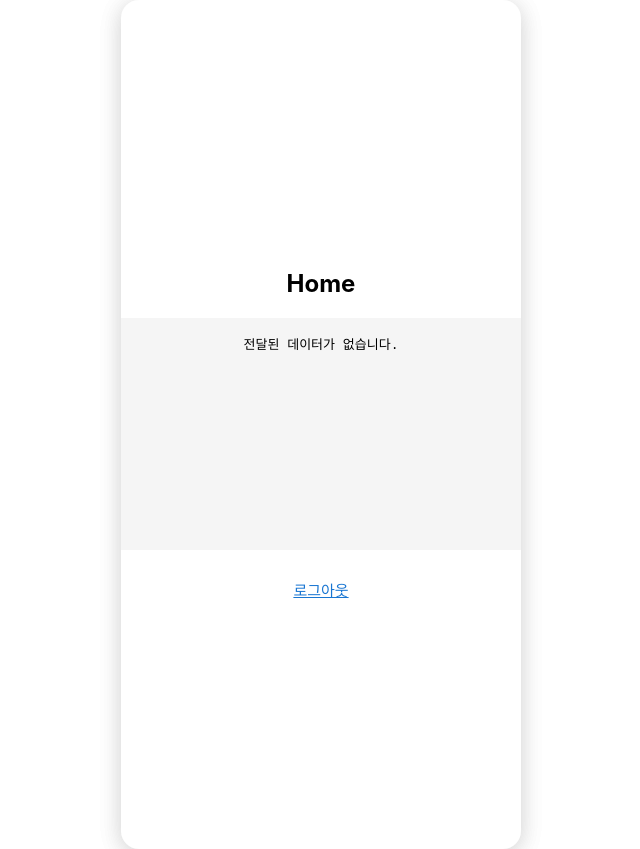
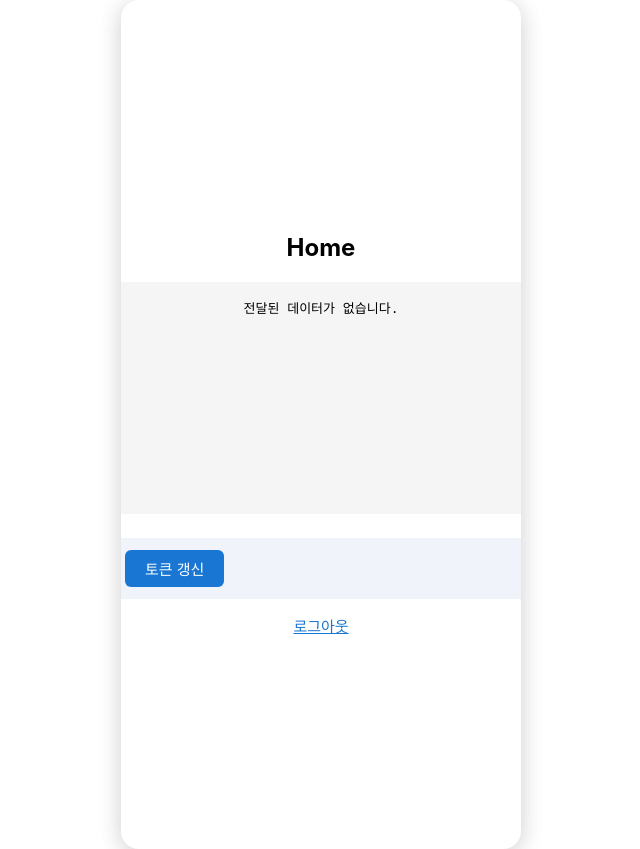
Before and after one commit to oyunojino/component_login_react, a React (Create React App) app: page /home in a window 1280 px wide. Shown: the whole page, without its empty margins (319-959 px from the left). Built offline with nearby package versions, Linux system fonts and the light colour scheme; no server answers; sample sign-in values are in the browser's storage.

Commit message:
access token 갱신 기능 추가

```diff
--- a/src/layout/Home.js
+++ b/src/layout/Home.js
@@ -1,26 +1,146 @@
-import React from "react";
-import { useLocation } from "react-router-dom";
+/* global BigInt */
+import React, { useEffect, useRef, useState } from "react";
+import { useNavigate, useLocation } from "react-router-dom";
 
 function Home() {
+  // 1. 라우터 및 기본 정보 세팅
   const location = useLocation();
   const resultData = location.state?.resultData;
+  const userInfo = JSON.parse(sessionStorage.getItem("userInfo") || "null");
+  const accessToken = userInfo?.accessToken;
   const API_BASE_URL = process.env.REACT_APP_API_BASE_URL || "";
+  const navigate = useNavigate();
 
+  // 2. 인증 토큰 파싱(JWT에서 payload 추출 및 Ticks 값 추출)
+  let ticks = null;
+  let payload = null;
+  if (accessToken) {
+    try {
+      // JWT의 payload 부분을 base64 디코딩
+      const base64Url = accessToken.split(".")[1];
+      const base64 = base64Url.replace(/-/g, "+").replace(/_/g, "/");
+      const jsonPayload = decodeURIComponent(
+        atob(base64)
+          .split("")
+          .map(function (c) {
+            return "%" + ("00" + c.charCodeAt(0).toString(16)).slice(-2);
+          })
+          .join("")
+      );
+      payload = JSON.parse(jsonPayload);
+      if (payload.Ticks) {
+        ticks = payload.Ticks;
+      }
+    } catch (e) {
+      // 파싱 실패 시 무시
+    }
+  }
+
+  // 3. 남은 시간 계산 함수 (Ticks → 남은 시간 문자열)
+  const getRemainText = (ticks) => {
+    try {
+      const getBigInt = (v) => {
+        if (typeof BigInt !== "undefined") return BigInt(v);
+        if (
+          typeof window !== "undefined" &&
+          typeof window.BigInt !== "undefined"
+        )
+          return window.BigInt(v);
+        throw new Error("BigInt is not supported");
+      };
+      const ticksBigInt = getBigInt(ticks);
+      const epochTicks = getBigInt("621355968000000000");
+      const msSinceEpoch = Number(
+        (ticksBigInt - epochTicks) / getBigInt(10000)
+      );
+      const now = new Date().getTime();
+      const diffMs = msSinceEpoch - now;
+      if (diffMs > 0) {
+        const diffSec = Math.floor(diffMs / 1000);
+        const hours = Math.floor((diffSec % (3600 * 24)) / 3600);
+        const minutes = Math.floor((diffSec % 3600) / 60);
+        const seconds = diffSec % 60;
+        return ` ${hours}시간 ${minutes}분 ${seconds}초`;
+      } else {
+        return "만료됨";
+      }
+    } catch {
+      return "";
+    }
+  };
+
+  // 4. 1초마다 남은 시간 갱신 (state 관리)
+  const [ticksRemainText, setTicksRemainText] = useState(
+    ticks ? getRemainText(ticks) : ""
+  );
+  useEffect(() => {
+    if (!ticks) return;
+    setTicksRemainText(getRemainText(ticks));
+    const interval = setInterval(() => {
+      setTicksRemainText(getRemainText(ticks));
+    }, 1000);
+    return () => clearInterval(interval);
+  }, [ticks]);
+
+  // 5. access token 갱신 함수 (refresh token 사용)
+  const handleRefreshToken = async () => {
+    const userInfo = JSON.parse(sessionStorage.getItem("userInfo") || "null");
+    const refreshToken = userInfo?.refreshToken;
+    if (!refreshToken) {
+      alert("refresh token이 없습니다. 다시 로그인 해주세요.");
+      navigate("/login");
+      return;
+    }
+    try {
+      const response = await fetch(
+        `${API_BASE_URL}/api/authentication/refresh`,
+        {
+          method: "POST",
+          headers: {
+            "Content-Type": "application/json",
+            Authorization: `Bearer ${accessToken}`,
+          },
+          body: JSON.stringify({ refreshToken }),
+        }
+      );
+      if (response.ok) {
+        const data = await response.json();
+        console.log("data : ", data);
+        debugger;
+        sessionStorage.setItem("userInfo", JSON.stringify(data));
+        window.location.reload();
+      } else {
+        alert("세션이 만료되어 로그아웃됩니다.");
+        sessionStorage.removeItem("userInfo");
+        navigate("/login");
+      }
+    } catch (e) {
+      alert("토큰 갱신 중 오류 발생");
+      sessionStorage.removeItem("userInfo");
+      navigate("/login");
+    }
+  };
+
+  // 6. 로그아웃 함수
   const handleLogout = async () => {
+    const confirmLogout = window.confirm("로그아웃 하시겠습니까?");
+    if (!confirmLogout) return;
     try {
-      const res = await fetch(`${API_BASE_URL}/api/user/Logout`, {
+      const response = await fetch(`${API_BASE_URL}/api/user/Logout`, {
         method: "POST",
-        credentials: "include",
+        headers: {
+          Authorization: `Bearer ${accessToken}`,
+          "Content-Type": "application/json",
+        },
+        body: JSON.stringify({}),
       });
-      if (!res.ok) {
-        const data = await res.json().catch(() => ({}));
-        alert(data.message || "로그아웃 요청에 실패했습니다.");
-        return; // 실패 시 이동하지 않음
+      if (!response.ok) {
+        alert("로그아웃을 실패했습니다!");
+        return;
       }
-      window.location.replace("/"); // 성공 시에만 이동
+      navigate("/login");
     } catch (err) {
-      alert("로그아웃 요청 중 오류가 발생했습니다.");
-      // 실패 시 이동하지 않음
+      alert("API 요청 중 오류 발생");
     }
   };
 
@@ -42,6 +162,68 @@ function Home() {
           ? JSON.stringify(resultData, null, 2).replace(/\"/g, "")
           : "전달된 데이터가 없습니다."}
       </pre>
+      {/* access token 정보 표시 */}
+      {accessToken && payload && (
+        <div
+          style={{
+            marginTop: 24,
+            display: "flex",
+            alignItems: "center",
+            gap: 16,
+            background: "#f0f4fa",
+            borderRadius: 8,
+            padding: "12px 20px",
+            width: "100%",
+            boxSizing: "border-box",
+          }}
+        >
+          {/* 만료까지 남은 시간 강조 표시 */}
+          {ticksRemainText && (
+            <div style={{ flex: 1, display: "flex", flexDirection: "column" }}>
+              <span
+                style={{
+                  fontSize: 13,
+                  color: "#888",
+                  fontWeight: 400,
+                  marginBottom: 2,
+                }}
+              >
+                만료까지 남은 시간
+              </span>
+              <span
+                style={{
+                  fontSize: 18,
+                  fontWeight: 600,
+                  color: ticksRemainText.includes("만료")
+                    ? "#d32f2f"
+                    : "#1976d2",
+                  letterSpacing: 1,
+                }}
+              >
+                {ticksRemainText}
+              </span>
+            </div>
+          )}
+          {/* 토큰 갱신 버튼 */}
+          <button
+            style={{
+              background: "#1976d2",
+              border: "none",
+              color: "#fff",
+              cursor: "pointer",
+              padding: "8px 20px",
+              fontSize: 15,
+              borderRadius: 6,
+              fontWeight: 500,
+              transition: "background 0.2s",
+              marginRight: 20,
+            }}
+            onClick={handleRefreshToken}
+          >
+            토큰 갱신
+          </button>
+        </div>
+      )}
       <button
         style={{
           background: "none",
--- a/src/layout/Login.js
+++ b/src/layout/Login.js
@@ -34,8 +34,13 @@ function Login() {
       } else {
         const data = await response.json();
         // 요청에 사용된 값과 응답값 콘솔 출력
-        console.log("로그인 요청 데이터:", { account, password });
-        console.log("로그인 응답 데이터:", data);
+        // console.log("로그인 요청 데이터:", { account, password });
+        // console.log("로그인 응답 데이터:", data);
+
+        const userInfo = data;
+        // userInfo를 sessionStorage에 저장
+        sessionStorage.setItem("userInfo", JSON.stringify(userInfo));
+
         // 로그인 성공 시 받아온 데이터로 요청 (Bearer 토큰 사용)
         try {
           const response = await fetch(`${API_BASE_URL}/api/authentication`, {
@@ -46,7 +51,7 @@ function Login() {
             },
           });
           const resultData = await response.json();
-          console.log("/api/authentication 응답 데이터:", resultData);
+          // console.log("/api/authentication 응답 데이터:", resultData);
           navigate("/home", { state: { resultData } });
         } catch (aaaErr) {
           console.error("/api/authentication 요청 실패:", aaaErr);
--- a/src/layout/Register.js
+++ b/src/layout/Register.js
@@ -2,7 +2,7 @@ import React, { useState } from "react";
 import { useNavigate } from "react-router-dom";
 
 function Register() {
-  const [username, setUsername] = useState("");
+  const [account, setAccount] = useState("");
   const [password, setPassword] = useState("");
   const [name, setName] = useState("");
   const [error, setError] = useState("");
@@ -12,7 +12,7 @@ function Register() {
 
   const handleRegister = async (e) => {
     e.preventDefault();
-    if (!username || !password || !name) {
+    if (!account || !password || !name) {
       setError("아이디, 비밀번호, 이름을 모두 입력하세요.");
       return;
     }
@@ -25,7 +25,7 @@ function Register() {
           "Content-Type": "application/json",
         },
         body: JSON.stringify({
-          username,
+          account,
           password,
           name,
           userGroup: 0,
@@ -33,19 +33,17 @@ function Register() {
       });
       const data = await response.json();
       // 요청 데이터와 응답값 콘솔 출력
-      console.log("회원가입 요청 데이터:", {
-        username,
-        password,
-        name,
-        userGroup: 0,
-      });
-      console.log("회원가입 응답 데이터:", data);
+      //   console.log("회원가입 요청 데이터:", {
+      //     account,
+      //     password,
+      //     name,
+      //     userGroup: 0,
+      //   });
+      //   console.log("회원가입 응답 데이터:", data);
       if (!response.ok) {
         setError(data.message || "회원가입 실패");
-      } else {
-        alert("회원가입 성공: " + data.message);
-        // 예시: navigate("/login");
       }
+      navigate("/login");
     } catch (err) {
       setError("서버 오류가 발생했습니다.");
     } finally {
@@ -72,8 +70,8 @@ function Register() {
         <input
           type="text"
           placeholder="아이디"
-          value={username}
-          onChange={(e) => setUsername(e.target.value)}
+          value={account}
+          onChange={(e) => setAccount(e.target.value)}
         />
         <input
           type="password"
```
